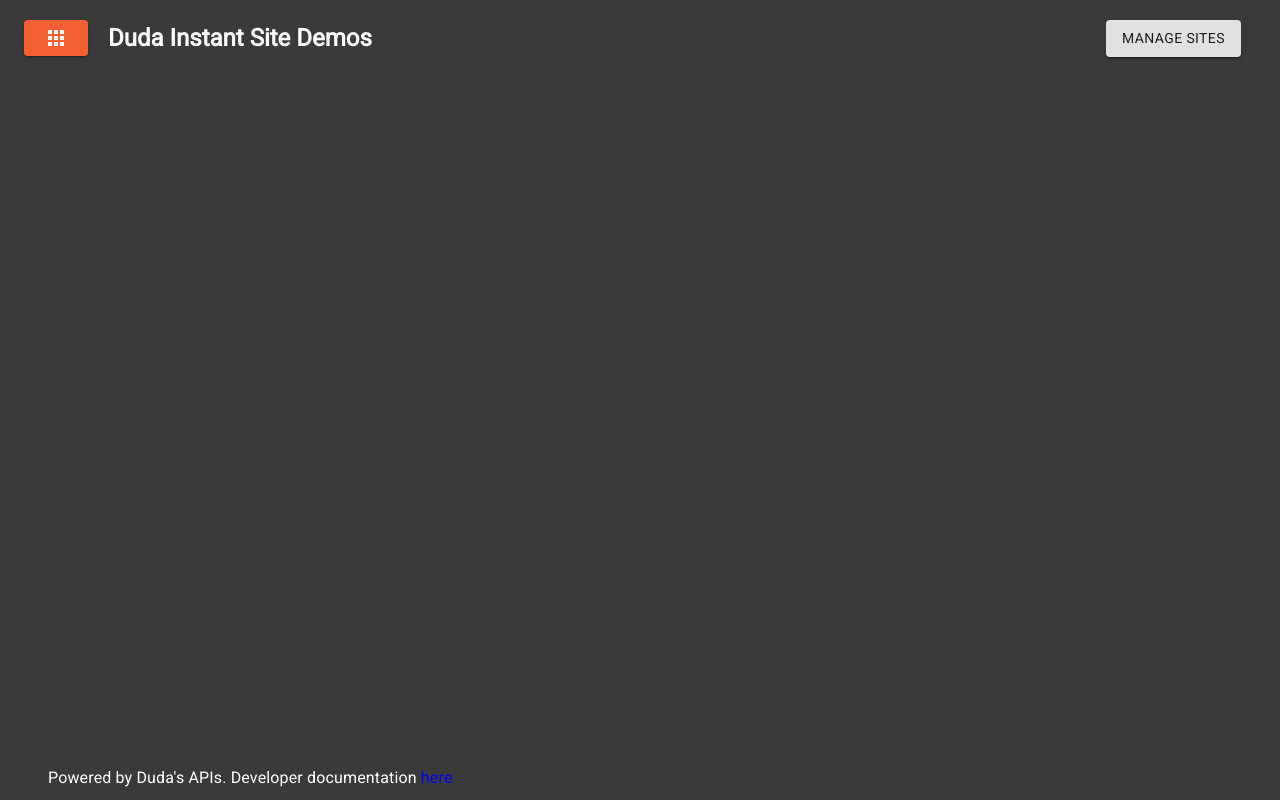
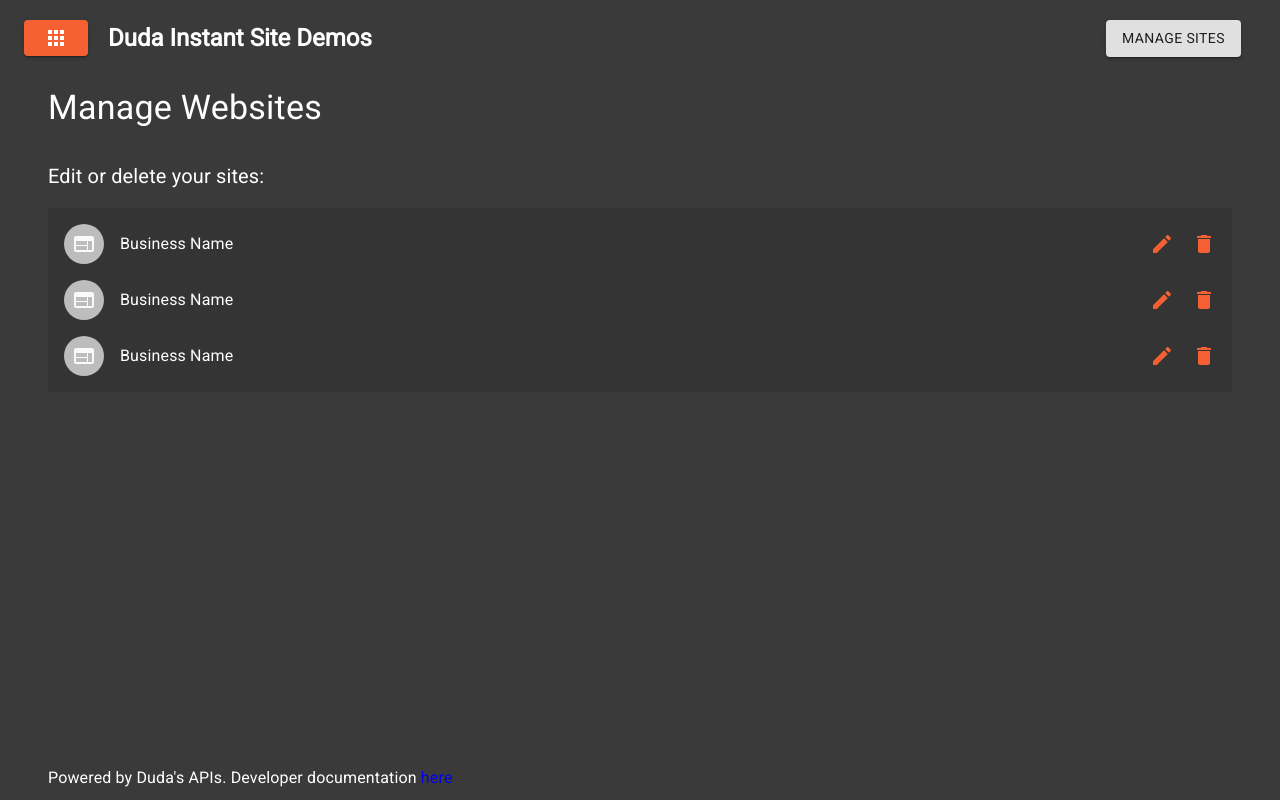
Before and after one commit to DudaDev/duda-instant-site-demo, a React (Create React App) app in the folder frontend/: page /manage in a window 1280 px wide. Built offline with nearby package versions, Linux system fonts and the light colour scheme.

Commit message:
Add manage page

```diff
--- a/frontend/package.json
+++ b/frontend/package.json
@@ -13,6 +13,7 @@
     "node-fetch": "^2.6.1",
     "react": "^17.0.1",
     "react-dom": "^17.0.1",
+    "react-helmet": "^6.1.0",
     "react-router-dom": "^5.2.0",
     "react-scripts": "4.0.3",
     "web-vitals": "^1.1.0"
--- a/frontend/public/index.html
+++ b/frontend/public/index.html
@@ -7,7 +7,7 @@
     <meta name="theme-color" content="#000000" />
     <meta
       name="description"
-      content="Web site created using create-react-app"
+      content="Demo of instant website flows on Duda"
     />
     <link rel="apple-touch-icon" href="%PUBLIC_URL%/logo192.png" />
     <!--
@@ -24,7 +24,7 @@
       work correctly both with client-side routing and a non-root public URL.
       Learn how to configure a non-root public URL by running `npm run build`.
     -->
-    <title>React App</title>
+    <title>Duda Instant Site Demos</title>
   </head>
   <body>
     <noscript>You need to enable JavaScript to run this app.</noscript>
--- a/frontend/src/App.jsx
+++ b/frontend/src/App.jsx
@@ -1,13 +1,15 @@
 import { BrowserRouter as Router, Route, Switch } from "react-router-dom";
 import SimpleInstantSiteFlow from './Components/Flows/SimpleInstantSiteFlow'
 import Navigation from './Components/Navigation'
+import Manager from './Components/Manager'
 import FlowSelectionGrid from './Components/Grid/FlowSelectionGrid'
 import ScrollToTop from './Utilities/ScrollToTop'
 import Footer from './Components/Footer'
 import './App.css'
 import { ThemeProvider,
         createMuiTheme } from "@material-ui/core/styles";
-import { Container } from "@material-ui/core";
+import { Container, Grid } from "@material-ui/core";
+import { Helmet } from 'react-helmet'
 
 function App() {
   return (
@@ -20,6 +22,7 @@ function App() {
             <Switch>
               <Route path="/" exact component={() => <FlowSelectionGrid />} />
               <Route path="/simple" exact component={() => <SimpleInstantSiteFlow />} />
+              <Route path="/manage" exact component={() => <Manager />} />
             </Switch>
             <Footer />
           </Container>
@@ -41,7 +44,8 @@ const theme = createMuiTheme({
       color: 'white'
     },
     h4: {
-      color: 'white'
+      color: 'white',
+      marginTop: '10px'
     },
     h5: {
       color: 'white'
--- a/frontend/src/Components/Flows/SimpleInstantSiteFlow.jsx
+++ b/frontend/src/Components/Flows/SimpleInstantSiteFlow.jsx
@@ -1,6 +1,7 @@
 import Duda from '../../Utilities/Duda'
 import Typography from '@material-ui/core/Typography'
 import { withStyles } from "@material-ui/core/styles";
+import { Helmet } from 'react-helmet'
 import 'fontsource-roboto'
 
 const { FormControl,
@@ -19,25 +20,13 @@ const styles = {
 };
 
 function SimpleInstantSiteFlow() {
-  // Duda.createSite('1026287')
-  //   .then(response => {
-  //     const siteName = response.siteName
-  //     console.log(`Site created: ${siteName}`)
-  //     Duda.deleteSite(siteName)
-  //       .then(response => {
-  //         console.log(`Site deleted. Message: ${response}`)
-  //       })`
-  //       .catch(error => {
-  //         console.log(`Error deleting site!: ${error.message}`)
-  //       })
-  //   })
-  //   .catch(error => {
-  //     console.log(`Error creating site!: ${error.message}`)
-  //   })
+
   return (
         <Container>
+          <Helmet>
+            <title>Simple Instant Flow</title>
+          </Helmet>
           <FormControl id="instantSite" action="#" style={{
-                   marginTop: '30px',
                    marginBottom: '30px',
                    color: 'white'
                 }}>
@@ -137,3 +126,22 @@ function SimpleInstantSiteFlow() {
 }
 
 export default withStyles(styles)(SimpleInstantSiteFlow);
+
+
+
+
+  // Duda.createSite('1026287')
+  //   .then(response => {
+  //     const siteName = response.siteName
+  //     console.log(`Site created: ${siteName}`)
+  //     Duda.deleteSite(siteName)
+  //       .then(response => {
+  //         console.log(`Site deleted. Message: ${response}`)
+  //       })`
+  //       .catch(error => {
+  //         console.log(`Error deleting site!: ${error.message}`)
+  //       })
+  //   })
+  //   .catch(error => {
+  //     console.log(`Error creating site!: ${error.message}`)
+  //   })
--- a/frontend/src/Components/Grid/FlowSelectionGrid.jsx
+++ b/frontend/src/Components/Grid/FlowSelectionGrid.jsx
@@ -1,9 +1,13 @@
 import { Container, Grid } from "@material-ui/core";
 import FlowSelectionGridItem from "./FlowSelectionGridItem";
+import { Helmet } from 'react-helmet'
 
 function FlowSelectionGrid() {
   return (
     <>
+        <Helmet>
+          <title>Duda Instant Site Demos</title>
+        </Helmet>
         <Container style={{
           marginTop: '40px',
           marginBottom:'40px'
--- /dev/null
+++ b/frontend/src/Components/Manager.jsx
@@ -0,0 +1,98 @@
+import React from 'react';
+import { withRouter } from "react-router-dom";
+import { makeStyles } from '@material-ui/core/styles';
+import List from '@material-ui/core/List';
+import ListItem from '@material-ui/core/ListItem';
+import ListItemAvatar from '@material-ui/core/ListItemAvatar';
+import EditIcon from '@material-ui/icons/Edit'
+import ListItemSecondaryAction from '@material-ui/core/ListItemSecondaryAction';
+import ListItemText from '@material-ui/core/ListItemText';
+import Avatar from '@material-ui/core/Avatar';
+import IconButton from '@material-ui/core/IconButton';
+import Container from '@material-ui/core/Container'
+import Grid from '@material-ui/core/Grid';
+import Typography from '@material-ui/core/Typography';
+import WebIcon from '@material-ui/icons/Web';
+import DeleteIcon from '@material-ui/icons/Delete';
+import { Helmet } from 'react-helmet'
+import * as DudaAPI from '../Utilities/Duda'
+
+const useStyles = makeStyles((theme) => ({
+    root: {
+      flexGrow: 1,
+      maxWidth: 752,
+    },
+    demo: {
+      backgroundColor: theme.palette.background.paper,
+    },
+    title: {
+      margin: theme.spacing(4, 0, 2),
+    },
+  }));
+
+  function generate(element) {
+    return [0, 1, 2].map((value) =>
+      React.cloneElement(element, {
+        key: value,
+      }),
+    );
+  }
+
+function Manager() {
+    const classes = useStyles();
+    return (
+        <>
+        <Container>
+            <Helmet>
+                <title>Simple Instant Flow</title>
+            </Helmet>
+            <Grid container>
+                <Grid item xs={12}>
+                    <Typography variant='h4'>
+                        Manage Websites
+                    </Typography>
+                </Grid>
+                <Grid container spacing={2}>
+                    <Grid item xs={12} md={12}>
+                        <Typography variant="h6" className={classes.title}>
+                            Edit or delete your sites:
+                        </Typography>
+                        <div className={classes.demo} style={{
+                                backgroundColor: 'rgba(0,0,0,0.1)'
+                            }}>
+                            <List>
+                            {generate(
+                                <ListItem>
+                                <ListItemAvatar>
+                                    <Avatar>
+                                    <WebIcon />
+                                    </Avatar>
+                                </ListItemAvatar>
+                                <ListItemText
+                                    primary="Business Name"
+                                />
+                                <ListItemSecondaryAction style={{
+                                    marginRight: '30px'
+                                }}>
+                                    <IconButton edge="start" aria-label="edit">
+                                    <EditIcon color='primary'/>
+                                    </IconButton>
+                                </ListItemSecondaryAction>
+                                <ListItemSecondaryAction>
+                                    <IconButton edge="end" aria-label="delete">
+                                    <DeleteIcon color='primary'/>
+                                    </IconButton>
+                                </ListItemSecondaryAction>
+                                </ListItem>,
+                            )}
+                            </List>
+                        </div>
+                    </Grid>
+                </Grid>
+            </Grid>
+            </Container>
+        </>
+    );
+}
+
+export default withRouter(Manager);
--- a/frontend/src/Components/Navigation.jsx
+++ b/frontend/src/Components/Navigation.jsx
@@ -16,11 +16,16 @@ function Navigation() {
           }}>
             <Button variant="contained" color="primary"><AppsIcon/></Button>
           </Link>
-          <Typography variant='h5' style={{
-            marginTop: '2px',
-            fontWeight: 'bold'
-          }}>Duda Instant Site Demos
+          <Link to="/" style={{
+            float: 'left',
+            marginRight: '20px'
+          }}>
+            <Typography variant='h5' style={{
+              marginTop: '2px',
+              fontWeight: 'bold'
+            }}>Duda Instant Site Demos
           </Typography>
+          </Link>
         </Grid>
         <Grid item xs={2}></Grid>
         <Grid item xs={2}>
```
Also changed, not shown: 2 other files (tests, documents, lock files or other folders).
